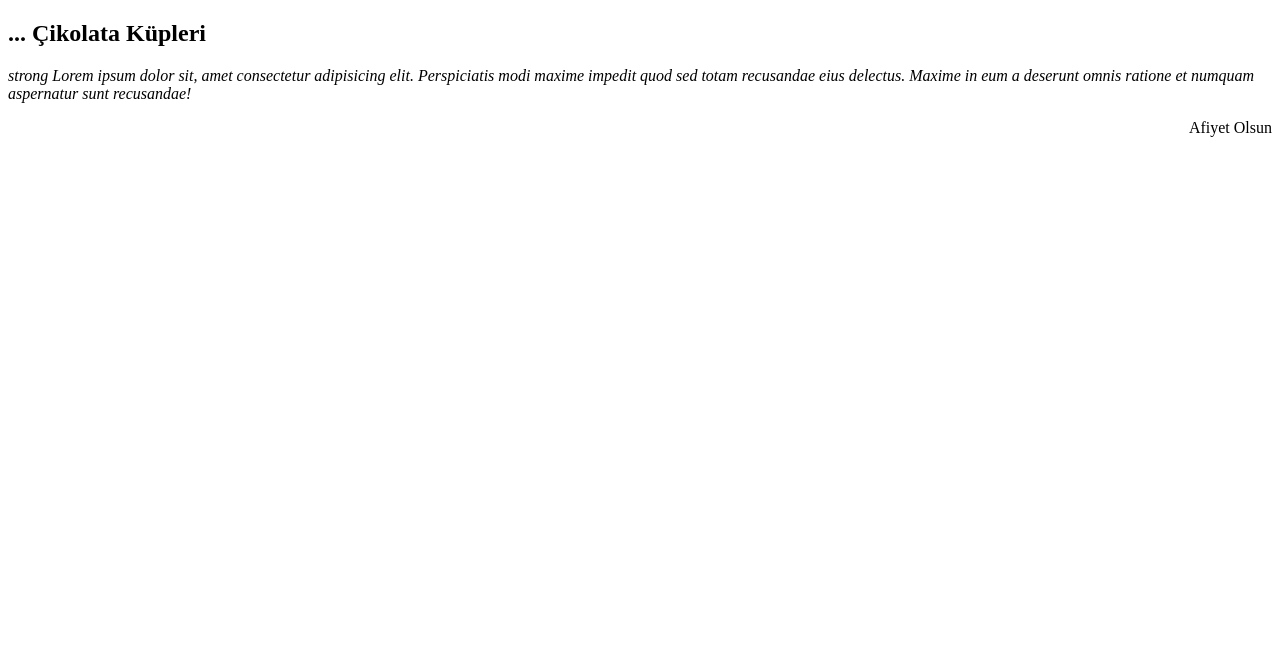
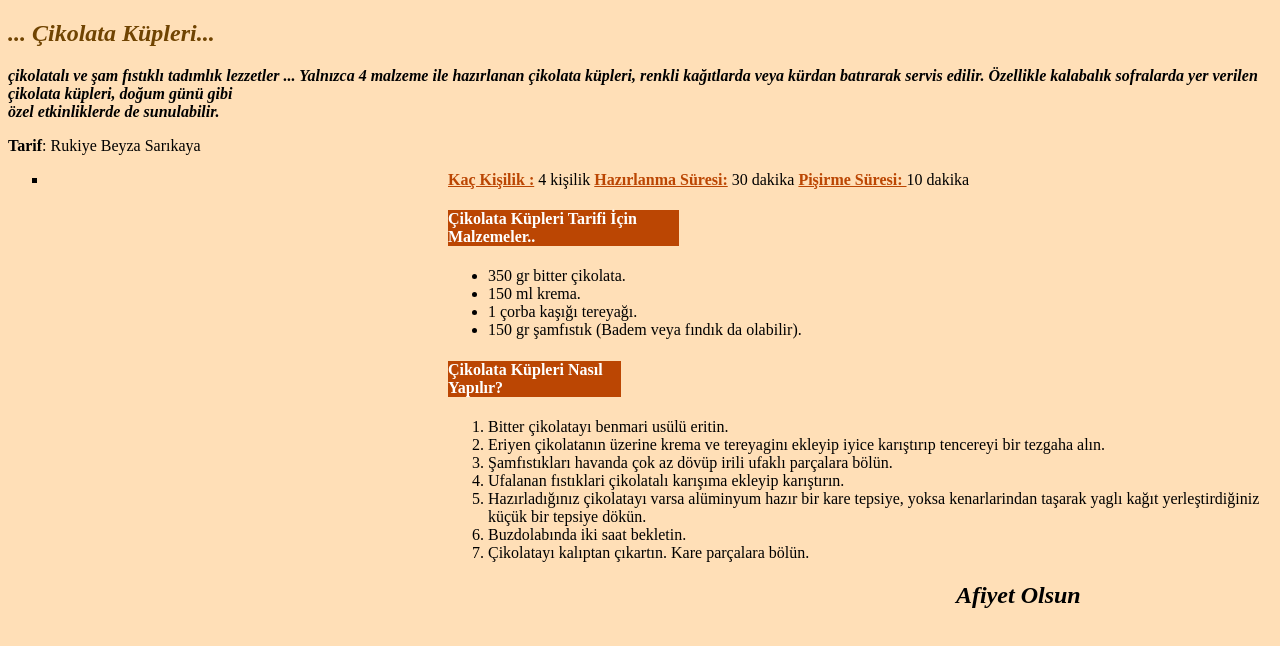
Before and after one commit to Cavga1903/odev3yemektarifi, a plain HTML site: page index.html in a window 1280 px wide. Drawn offline with Linux system fonts and the light colour scheme.

Commit message:
odev bitti

```diff
--- a/index.html
+++ b/index.html
@@ -8,21 +8,51 @@
 
 </head>
 
-<body>
+<body style="background-color:rgb(255, 223, 183);">
     <!-- Header start-->
     <nav>
-        <h1>... Çikolata Küpleri</h1>
+        <h1 style="color: rgb(112, 68, 2);"><em>... Çikolata Küpleri...</em></h1>
     </nav>
     <!-- Header end-->
     <!-- Article start-->
     <article>
+<p><i><strong>çikolatalı ve şam fıstıklı tadımlık lezzetler ... Yalnızca 4 malzeme ile hazırlanan çikolata küpleri, renkli kağıtlarda veya kürdan batırarak servis edilir. Özellikle kalabalık sofralarda yer verilen çikolata küpleri, doğum günü gibi <br> özel etkinliklerde de sunulabilir. </strong></i></p>
+<p><b>Tarif</b>: Rukiye Beyza Sarıkaya</p>
+<ul style="list-style-type: square;">
+    <li>
+        <div style="text-align:left; margin-left:400px">
+        <p>
+            <b style="text-decoration: underline; color:rgb(187, 70, 3);"> Kaç Kişilik :</b> 4 kişilik
+            <b style="text-decoration: underline; color:rgb(187, 70, 3);"> Hazırlanma Süresi:</b> 30 dakika
+            <b style="text-decoration: underline; color:rgb(187, 70, 3);"> Pişirme Süresi: </b> 10 dakika
+            <h4 style="background: rgb(187, 70, 3); margin-right:72%; color:white" >Çikolata Küpleri Tarifi İçin Malzemeler..</h4>
+            <ul style="text-size-adjust:left; list-style-type: disc">
+                <li>350 gr bitter çikolata.</li>
+                <li>150 ml krema.</li>
+                <li>1 çorba kaşığı tereyağı.</li>
+                <li>150 gr şamfıstık (Badem veya fındık da olabilir).</li>
+            </ul>
+            <h4 style="background:rgb(187, 70, 3); margin-right:79%; color:white" >Çikolata Küpleri Nasıl Yapılır?</h4>
+            <ol style="text-size-adjust:left ;">
+                <li>Bitter çikolatayı benmari usülü eritin.</li>
+                <li>Eriyen çikolatanın üzerine krema ve tereyaginı ekleyip iyice karıştırıp tencereyi bir tezgaha alın.</li>
+                <li>Şamfıstıkları havanda çok az dövüp irili ufaklı parçalara bölün.</li>
+                <li>Ufalanan fıstıklari çikolatalı karışıma ekleyip karıştırın.</li>
+                <li>Hazırladığınız çikolatayı varsa alüminyum hazır bir kare tepsiye, yoksa kenarlarindan taşarak yaglı kağıt yerleştirdiğiniz küçük bir tepsiye dökün.</li>
+                <li>Buzdolabında iki saat bekletin.</li>
+                <li>Çikolatayı kalıptan çıkartın. Kare parçalara bölün.</li>
+            </ol>
 
-<p><i> strong Lorem ipsum dolor sit, amet consectetur adipisicing elit. Perspiciatis modi maxime impedit quod sed totam recusandae eius delectus. Maxime in eum a deserunt omnis ratione et numquam aspernatur sunt recusandae!</i></p>
+        </p>
+        </div>
+    </li>
+</ul>
     </article>
     <!-- Article end-->
     <!-- Footer start-->
     <footer>
-        <p style="text-align:right;">Afiyet Olsun</p>
+        <!--  <h2><b><em>AFİYET OLSUN :) </em></b></h2> -->
+<h2 style="margin-left:75%; "><em>Afiyet Olsun</em></h2>
     </footer>
     <!-- Footer end-->
 </body>
```
